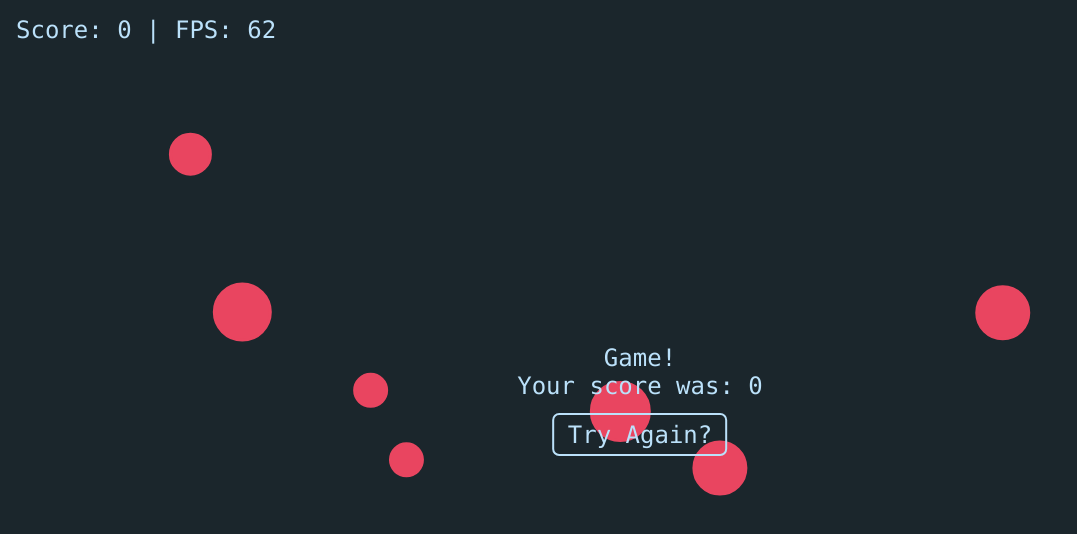
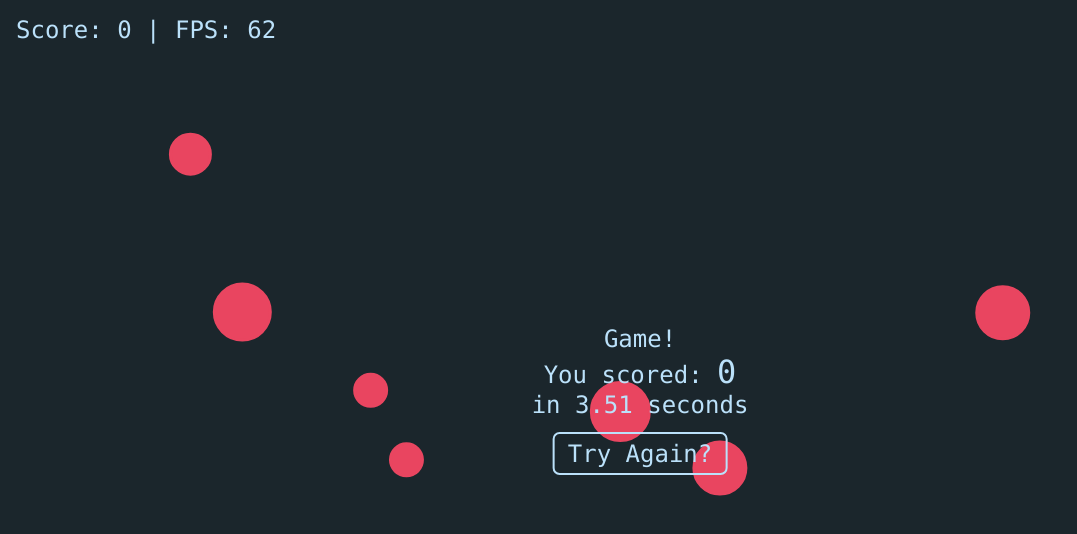
Before and after one commit to jamgam/bryanliang.me, a React app: page / in a window 1280 px wide. Shown: the top 534 px of the page, without its empty margins (0-1077 px from the left). Built offline with nearby package versions, Linux system fonts and the light colour scheme.

Commit message:
Add timer

```diff
--- a/src/canvas/Game.js
+++ b/src/canvas/Game.js
@@ -5,7 +5,7 @@ import Particle from '/src/canvas/Particle'
 import { GAME_VALUES, colors } from '/src/constants'
 import { randomInt, calculateDistance, randomNum } from '/src/helpers'
 
-// TODO: replace numbers with constants
+
 class Game {
   constructor({
     width,
@@ -41,6 +41,7 @@ class Game {
     this.speedIncremented = false
     this.enemiesPerSpawn = 0
     this.particles = []
+    this.gameStartTime = null
   }
 
   resize({ width, height }) {
@@ -56,8 +57,8 @@ class Game {
     this.resetScore()
     this.player = new Player({ context, lastFrame })
     this.mousePosition = {x: window.innerWidth/2, y: window.innerHeight/2}
-    // TODO: remove test code
     this.lastFrame = Date.now()
+    this.gameStartTime = Date.now()
     this.update()
   }
 
@@ -74,7 +75,7 @@ class Game {
 
   endGame() {
     const { ENEMY_SPAWN_RATE } = GAME_VALUES
-    this.handleGameEnd()
+    this.handleGameEnd({time: Date.now() - this.gameStartTime})
     this.isInGame = false
   }
 
--- a/src/components/GameCanvas.jsx
+++ b/src/components/GameCanvas.jsx
@@ -18,14 +18,16 @@ const GameCanvas = (props) => {
   const [game, setGame] = useState(null)
   const [isInGame, setIsInGame] = useState(true)
   const [score, setScore] = useState(0)
+  const [time, setTime] = useState(0)
   const [fps, setFps] = useState(0)
 
   const handleResize = useCallback(() => {
     setWindowSize({height: window.innerHeight, width: window.innerWidth})
   }, [])
 
-  const handleGameEnd = () => {
+  const handleGameEnd = ({time}) => {
     setIsInGame(false)
+    setTime((time/1000).toFixed(2))
   }
 
   const handleOnButtonClick = () => {
@@ -65,7 +67,10 @@ const GameCanvas = (props) => {
         Game!
       </Text>
       <Text font={1.5}>
-        {`Your score was: ${score}`}
+        {`You scored:`} <Text font={2}>{score}</Text>
+      </Text>
+      <Text font={1.5}>
+        {`in ${time} seconds`}
       </Text>
       <RestartButton onClick={handleOnButtonClick}>
         <Text color={colors.lightBlue} font={1.5}>
```
Also changed, not shown: src/canvas/Particle.js (+4 -5 lines).
